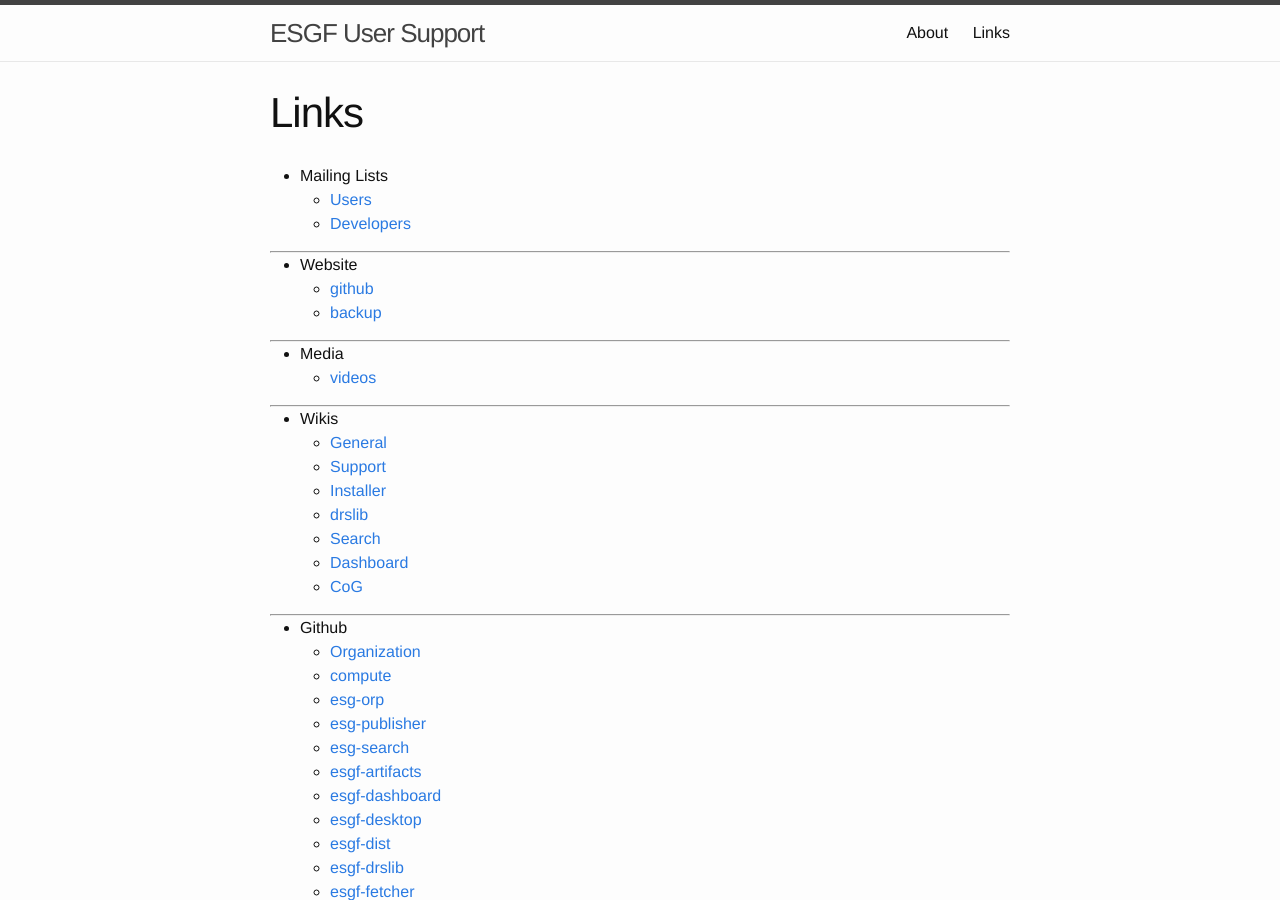
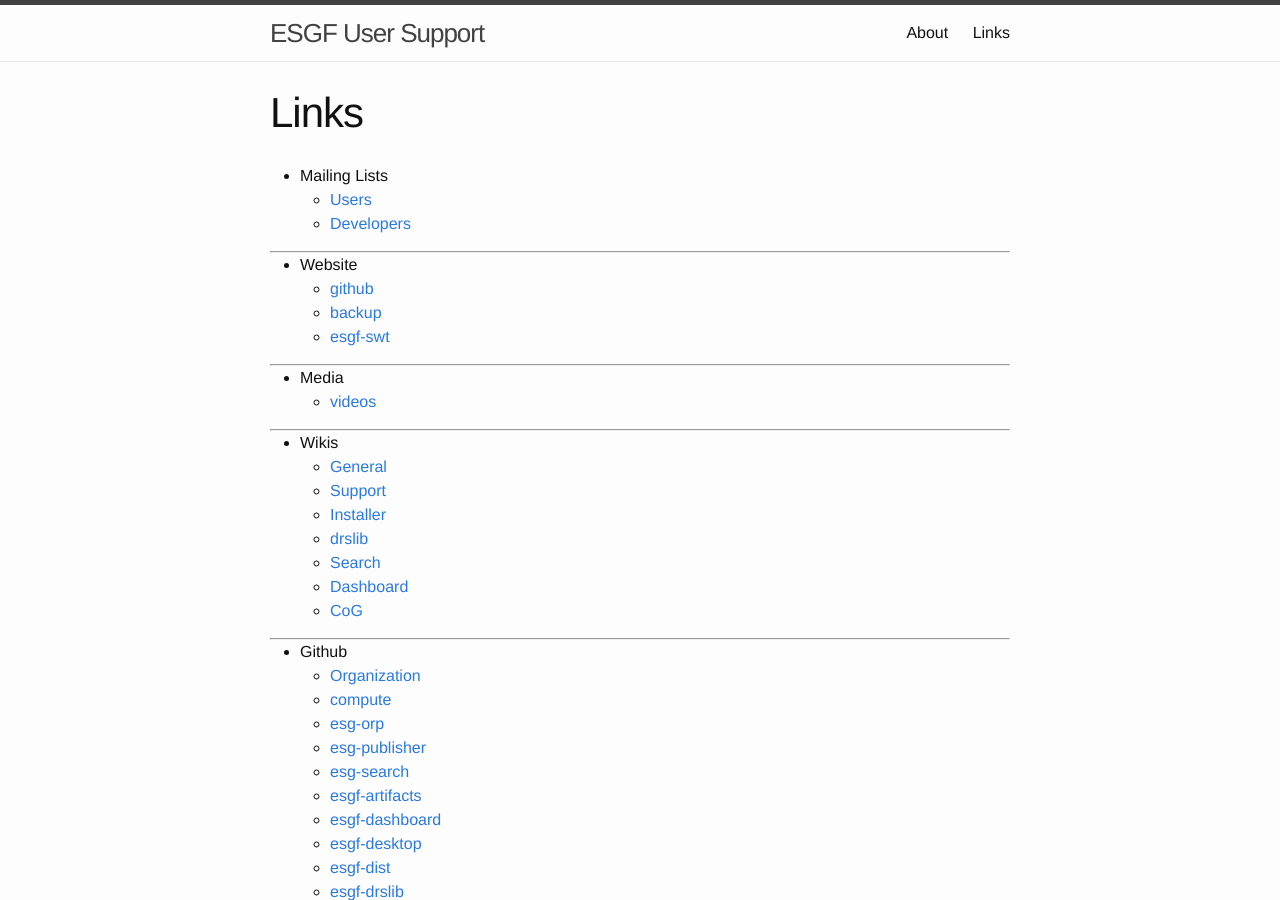
Before and after one commit to ESGF/esgf-swt, a Jekyll site: the page built from links.md, in a window 1280 px wide and 900 px high. Built offline with Jekyll 4.4.1, drawn with Linux system fonts in a browser that asks for light colours.

Commit message:
MBH: adding link to new support site on the new support site...

```diff
--- a/links.md
+++ b/links.md
@@ -13,6 +13,7 @@ permalink: /links/
 * Website
   * [github](https://esgf.github.io)
   * [backup](http://esgf.llnl.gov)
+  * [esgf-swt](http://esgf.github.io/esgf-swt/)
 
 ---
 
```
